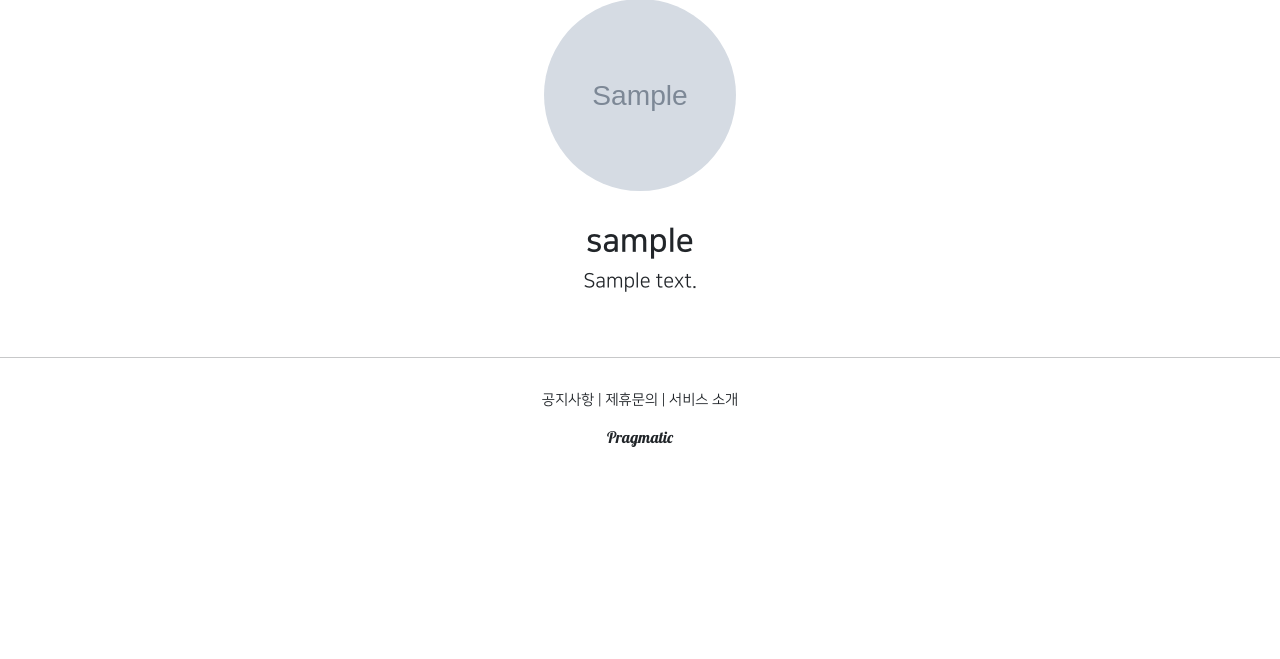
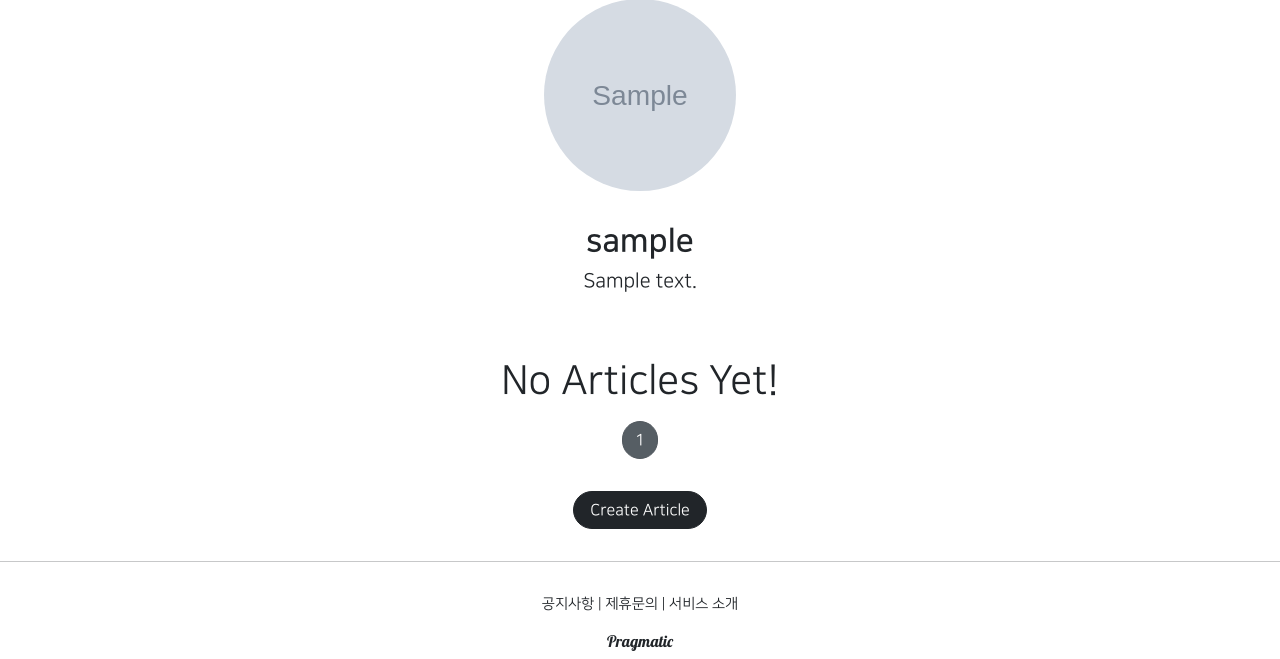
Before and after one commit to ri-naa/pragmatic, a Django app: template accountapp/templates/accountapp/detail.html in a window 1280 px wide. Shown: the part 218-877 px from the top of the page. Before the commit the page ends 665 px from the top, so only its background shows below. Run offline with Django 3.2, Linux system fonts and the light colour scheme; the template is opened without the code that fills it: most values are stand-ins (such as "Sample title", 1, 10 or a date in 2020); grey boxes marked "Sample" are stand-in pictures; some libraries are stand-ins or nearby versions.

Commit message:
django course 41 commit

```diff
--- a/accountapp/templates/accountapp/detail.html
+++ b/accountapp/templates/accountapp/detail.html
@@ -46,6 +46,11 @@
       {% endif %}
 
     </div>
+
+    <div>
+        {% include 'snippets/list_fragment.html' with article_list=object_list %}
+    </div>
+
   </div>
 
 
--- a/articleapp/forms.py
+++ b/articleapp/forms.py
@@ -6,4 +6,4 @@ from articleapp.models import Article
 class ArticleCreationForm(ModelForm):
     class Meta:
         model = Article
-        fields = ['title', 'image', 'content']
+        fields = ['title', 'image', 'project', 'content']
--- a/articleapp/models.py
+++ b/articleapp/models.py
@@ -1,11 +1,15 @@
 from django.contrib.auth.models import User
 from django.db import models
+
+from projectapp.models import Project
+
 
 # Create your models here.
 
 
 class Article(models.Model):
     writer = models.ForeignKey(User, on_delete=models.SET_NULL, related_name='article', null=True)
+    project = models.ForeignKey(Project, on_delete=models.SET_NULL, related_name='article', null=True)
 
     title = models.CharField(max_length=200, null=True)
     image = models.ImageField(upload_to='article/', null=False)
--- /dev/null
+++ b/templates/snippets/list_fragment.html
@@ -0,0 +1,50 @@
+{% load static %}
+
+<style>
+
+  .container {
+    padding: 0%;
+    margin: 0, auto;
+  }
+
+  .container a {
+    width: 45%;
+    max-width: 250px;
+  }
+
+  .container div {
+    display: flex;
+    justify-content: center;
+    align-items: center;
+    border-radius: 1rem;
+  }
+
+  .container img {
+    width: 100%;
+    border-radius: 1rem;
+  }
+
+
+</style>
+  {% if article_list %}
+  <div class="container">
+    {% for article in article_list %}
+    <a href="{% url 'articleapp:detail' pk=article.pk %}">
+      {% include 'snippets/card.html' with article=article %}
+    </a>
+    {% endfor %}
+  </div>
+  <script src="{% static 'js/magicgrid.js' %}"></script>
+  {% else %}
+  <div class="text-center">
+    <h1>No Articles Yet!</h1>
+  </div>
+  {% endif %}
+
+  {% include 'snippets/pagination.html' with page_obj=page_obj %}
+
+  <div style="text-align: center">
+    <a href="{% url 'articleapp:create' %}" class="btn btn-dark rounded-pill mt-3 mb-3 px-3">
+      Create Article
+    </a>
+  </div>
```
Also changed, not shown: accountapp/views.py (+10 -1 lines), projectapp/templates/projectapp/detail.html (+7 -0 lines), projectapp/views.py (+9 -1 lines), articleapp/migrations/0003_article_project.py (added).
